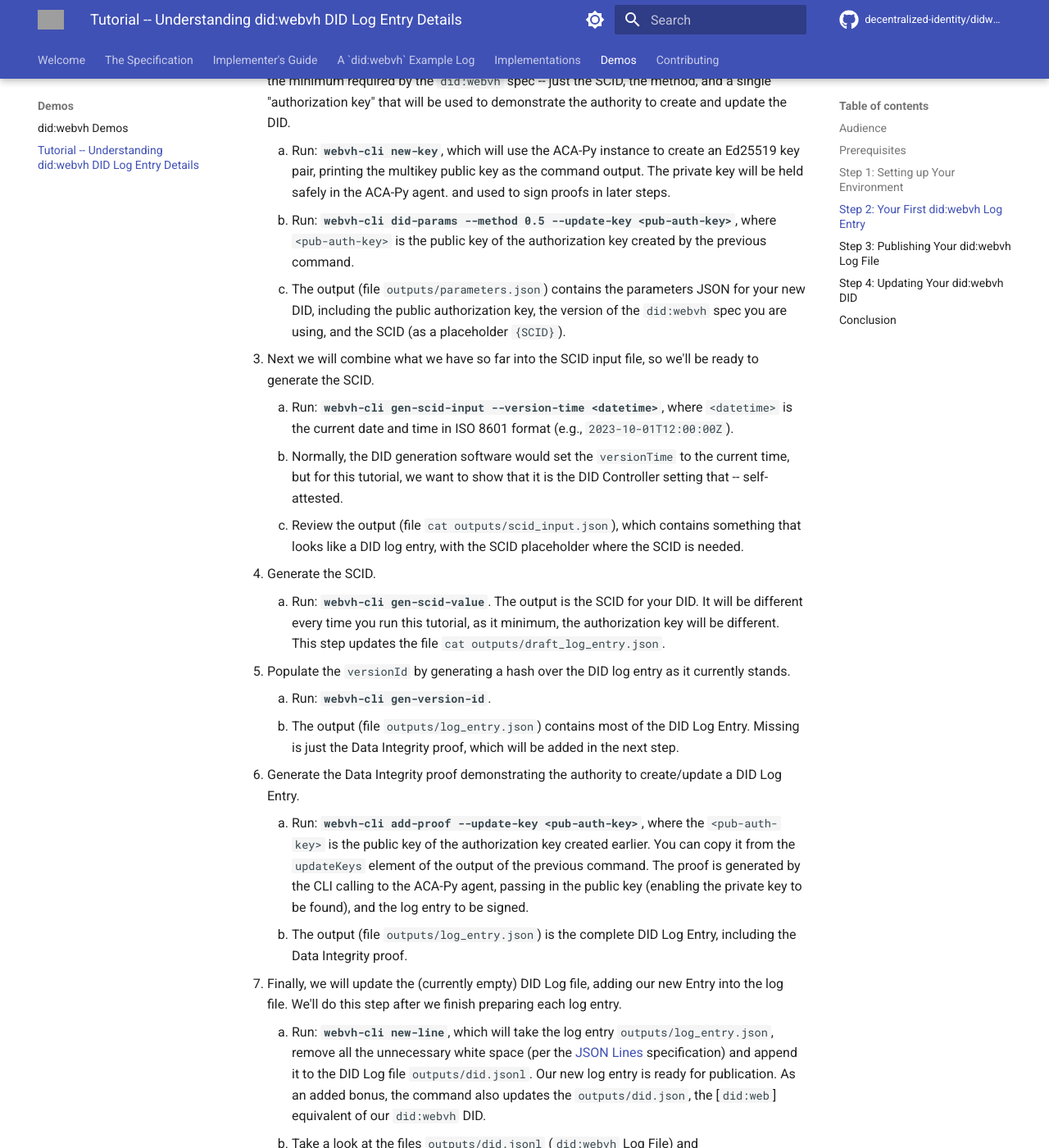
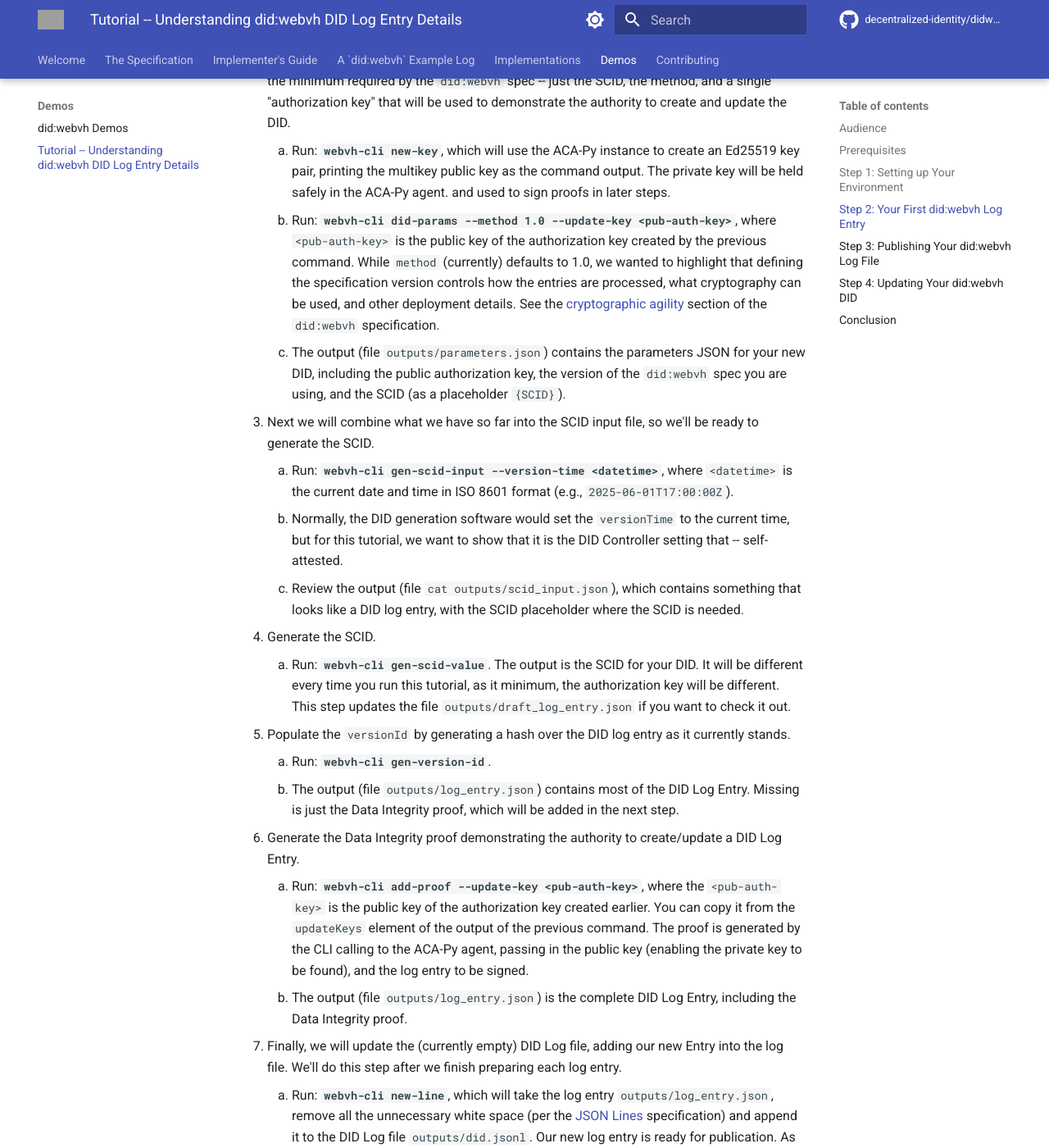
Before and after one commit to swcurran/didwebvh-info, an MkDocs documentation site: the page built from docs/demos/understanding_didwebvh.md, in a window 1280 px wide and 1400 px high, scrolled down 2447 px. Shown: the whole window at 82% size. Built offline with MkDocs 1.6.1 and Material for MkDocs 9.7.7, drawn with Linux system fonts in a browser that asks for light colours; comment, search, counter and statistics services are not loaded; the version menu is left out; grey boxes are pictures that could not be loaded.

Commit message:
Update the tutorial for v1.0
Signed-off-by: Stephen Curran <swcurran@gmail.com>

```diff
--- a/docs/demos/understanding_didwebvh.md
+++ b/docs/demos/understanding_didwebvh.md
@@ -58,14 +58,14 @@ Now that we have our environment set up, we can start creating our `did:webvh` D
     2. The output of the command (file `outputs/did.json`) contains a "templatized" version of what will be the initial DID document. We're using the simplest DID Document possible, containing only the minimum required data (according to the [DID Core Specification]) -- the JSON-LD context, and the ID of the DID itself. "Templatized" means that it contains placeholders (`{SCID}`) for the SCID -- that will be calculated and inserted later. Like any DID Controller, you can populate this DID Document with whatever (valid) content you like. If you add more references to the DID, make sure to use the `{SCID}` literal wherever it is needed.
 2. Next we'll define the `did:webvh` DID parameters for the DID. Again, we are going to stick to the minimum required by the `did:webvh` spec -- just the SCID, the method, and a single "authorization key" that will be used to demonstrate the authority to create and update the DID.
     1. Run: **`webvh-cli new-key`**, which will use the ACA-Py instance to create an Ed25519 key pair, printing the multikey public key as the command output. The private key will be held safely in the ACA-Py agent. and used to sign proofs in later steps.
-    2. Run: **`webvh-cli did-params --method 0.5 --update-key <pub-auth-key>`**, where `<pub-auth-key>` is the public key of the authorization key created by the previous command.
+    2. Run: **`webvh-cli did-params --method 1.0 --update-key <pub-auth-key>`**, where `<pub-auth-key>` is the public key of the authorization key created by the previous command. While `method` (currently) defaults to 1.0, we wanted to highlight that defining the specification version controls how the entries are processed, what cryptography can be used, and other deployment details. See the [cryptographic agility] section of the `did:webvh` specification.
     3. The output (file `outputs/parameters.json`) contains the parameters JSON for your new DID, including the public authorization key, the version of the `did:webvh` spec you are using, and the SCID (as a placeholder `{SCID}`).
 3. Next we will combine what we have so far into the SCID input file, so we'll be ready to generate the SCID.
-    1. Run: **`webvh-cli gen-scid-input --version-time <datetime>`**, where `<datetime>` is the current date and time in ISO 8601 format (e.g., `2023-10-01T12:00:00Z`).
+    1. Run: **`webvh-cli gen-scid-input --version-time <datetime>`**, where `<datetime>` is the current date and time in ISO 8601 format (e.g., `2025-06-01T17:00:00Z`).
     2. Normally, the DID generation software would set the `versionTime` to the current time, but for this tutorial, we want to show that it is the DID Controller setting that -- self-attested.
     3. Review the output (file `cat outputs/scid_input.json`), which contains something that looks like a DID log entry, with the SCID placeholder where the SCID is needed.
 4. Generate the SCID.
-    1. Run: **`webvh-cli gen-scid-value`**. The output is the SCID for your DID. It will be different every time you run this tutorial, as it minimum, the authorization key will be different. This step updates the file `cat outputs/draft_log_entry.json`.
+    1. Run: **`webvh-cli gen-scid-value`**. The output is the SCID for your DID. It will be different every time you run this tutorial, as it minimum, the authorization key will be different. This step updates the file `outputs/draft_log_entry.json` if you want to check it out.
 5. Populate the `versionId` by generating a hash over the DID log entry as it currently stands.
     1. Run: **`webvh-cli gen-version-id`**.
     2. The output (file `outputs/log_entry.json`) contains most of the DID Log Entry. Missing is just the Data Integrity proof, which will be added in the next step.
@@ -83,6 +83,7 @@ We have our first `did:webvh` DID ready for publication! At this point, you woul
 [`did:web`]: https://www.w3.org/TR/did-web/
 [did:webvh plugin]: https://plugins.aca-py.org/latest/webvh/
 [did:webvh Server]: https://github.com/decentralized-identity/didwebvh-server-py
+[cryptographic agility]: https://identity.foundation/didwebvh/v1.0/#cryptographic-agility
 
 ## Step 3: Publishing Your did:webvh Log File
 
```
